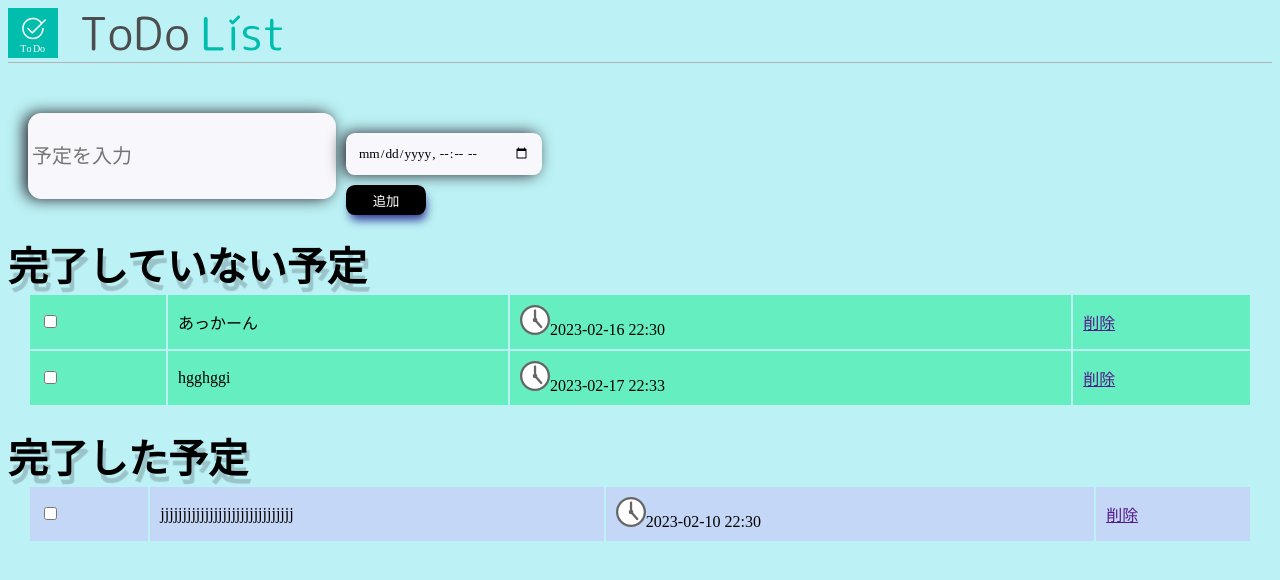
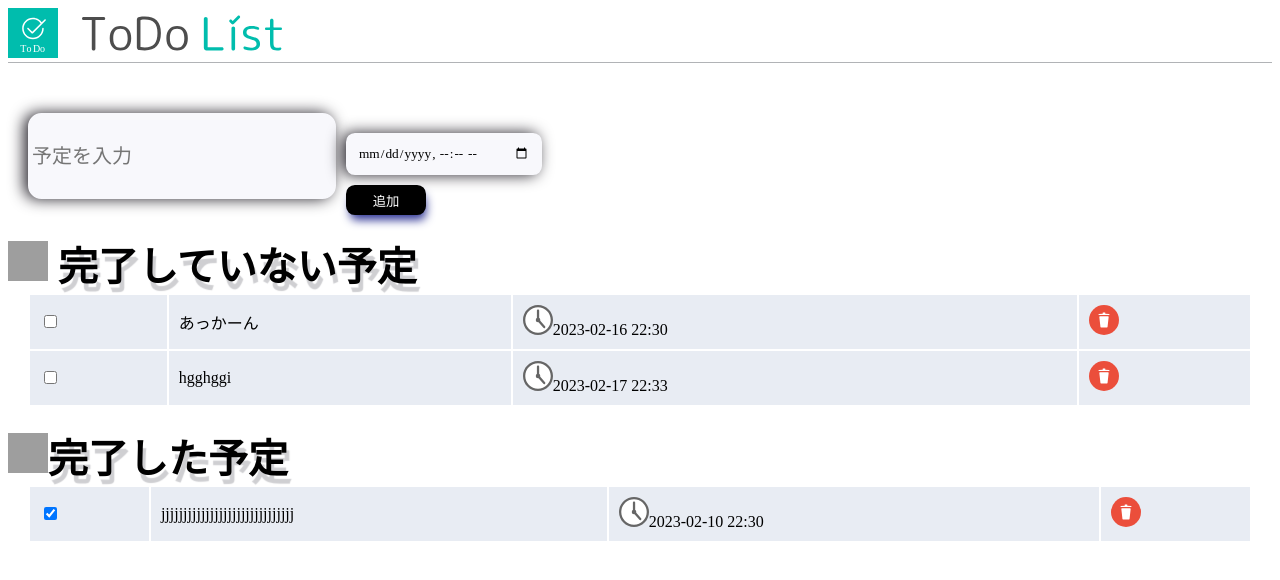
Before and after one commit to 2022AIT-OOP2-G07/Todo, a Flask app: page / in a window 1280 px wide. Shown: the top 580 px of the page. Run offline with Flask 2, Linux system fonts and the light colour scheme; data comes from the database, SQL or seed files in the repository; both versions use the stored data as it was after the commit; grey boxes are pictures that could not be loaded.

Commit message:
一旦動きます

```diff
--- a/static/css/main.css
+++ b/static/css/main.css
@@ -1,17 +1,16 @@
 img#logomark {
   width: 50px;
   height: 50px;
-
 }
 
-img#logoword{
+img#logoword {
   margin-left: 20px;
   width: 200px;
   height: 50px;
 }
 
-header{
-    border-bottom:1px solid #B1B3B6;
+header {
+  border-bottom: 1px solid #b1b3b6;
   margin-bottom: 50px;
 }
 
@@ -22,7 +21,6 @@ h1 {
 
 form {
   background-color: #fff;
-
 }
 
 #todo {
@@ -30,8 +28,8 @@ form {
   height: 80px;
   font-size: 20px;
   margin-left: 20px;
-    border: 2px solid #F8F8FC;
-    background-color: #F8F8FC;
+  border: 2px solid #f8f8fc;
+  background-color: #f8f8fc;
   border-radius: 0.67em;
   box-shadow: -4px 0px 15px 0px #28252d;
   float: left;
@@ -41,12 +39,12 @@ form {
   outline: 0;
 }
 
-input#limit{
+input#limit {
   margin-top: 20px;
   margin-left: 10px;
   margin-bottom: 10px;
-    border: 2px solid #F8F8FC;
-    background-color: #F8F8FC;
+  border: 2px solid #f8f8fc;
+  background-color: #f8f8fc;
   border-radius: 0.67em;
   box-shadow: -4px 0px 15px 0px #28252d;
   padding: 10px;
@@ -56,7 +54,7 @@ input#limit[type="datetime-local"]:focus {
   outline: 0;
 }
 
-button#add-submit{
+button#add-submit {
   margin-left: 10px;
   width: 80px;
   height: 30px;
@@ -65,51 +63,67 @@ button#add-submit{
   border: 2px solid #000;
   border-radius: 0.67em;
 }
-button#add-submit:hover{
+button#add-submit:hover {
   background-color: #00bcad;
   border: 2px solid #00bcad;
 }
 
-div#message-container{
+div#message-container {
   clear: left;
 }
 
-.delete_button{
+.delete_button {
   background-color: red;
   width: 20px;
   height: 20px;
 }
-td > button{
+td > button {
   background-color: red;
   color: white;
 }
 
-input[type="checkbox"]{
-    color: #00bcad;
-}
-
-#todo_table{
+#todo_table {
   width: 100%;
 }
 
-#todo_table tr{
-    background-color: #65eec0;
+#todo_table tr {
+  background-color: #e8ecf3;
 }
 
-#todo_check_table{
+#todo_check_table {
   margin-top: 0px;
   width: 100%;
 }
 
-#todo_check_table tr{
-    background-color: #c4d7f6;
+#todo_check_table tr {
+  background-color: #e8ecf3;
 }
 
-#strcolor{
+#strcolor {
   color: rgb(242, 157, 83);
 }
 
-#incomplete_schedule{
+#incomp_img {
+  width: 40px;
+  height: 40px;
+}
+
+#comp_img {
+  width: 40px;
+  height: 40px;
+}
+
+#incomplete_schedule {
+  margin: 0;
+
+  text-shadow: 3px 8px 1px rgba(30, 30, 43, 0.213);
+
+  color: black;
+
+  cursor: pointer;
+}
+
+#complete_schedule {
   margin: 0;
 
   text-shadow: 3px 8px 1px rgba(30, 30, 43, 0.213);
@@ -117,76 +131,81 @@ input[type="checkbox"]{
   color: black;
 }
 
-#checked_schedule{
-
-    margin: 0;
-
-    text-shadow: 3px 8px 1px rgba(30, 30, 43, 0.213);
-
-    color: black;
-} */
+.degree_90 {
+  transform: rotate(90deg);
+}
 
 a.delete_button {
   color: white;
 }
 
-  a.delete_button:hover{
+a.delete_button:hover {
   color: red;
 }
 
-td{
-    padding : 10px !important;
+td {
+  padding: 10px !important;
   margin: 10px;
   vertical-align: middle;
 }
 
-  .schedule{
+.schedule {
   box-shadow: -4px 0px 15px 0px #28252d;
   border-radius: 10px;
 }
 
-  #add-submit{
+#add-submit {
   box-shadow: 2px 7px 10px -2px #313796;
   border-radius: 100px;
-    transition:0.3s;
+  transition: 0.3s;
   cursor: pointer;
 }
 
-  #add-submit:hover{
+#add-submit:hover {
   box-shadow: none;
   transform: translateY(7px);
 }
 
-  #limit_image{
+#limit_image {
   width: 30px;
   height: 30px;
 }
 
-  .delete_button{
+.delete_button {
   background: transparent;
   width: 30px;
   height: 30px;
   cursor: pointer;
 }
 
-  .width10{
+.width10 {
   width: 100px;
 }
 
-  .width40{
+.width40 {
   width: 600px;
 }
 
-  #no_check{
+#no_check {
   margin: 20px;
   margin-top: 0;
+  display: block;
 }
 
-  #checked{
+#no_check.toggle {
+  display: none;
+}
+
+#checked.toggle {
+  display: none;
+}
+
+#checked {
   margin: 20px;
   margin-top: 0px;
 }
 
-*{
-    font-family:"ヒラギノ丸ゴ Pro W4","ヒラギノ丸ゴ Pro","Hiragino Maru Gothic Pro";
+* {
+  font-family: "ヒラギノ丸ゴ Pro W4", "ヒラギノ丸ゴ Pro",
+    "Hiragino Maru Gothic Pro";
 }
--- a/templates/index.html
+++ b/templates/index.html
@@ -12,7 +12,7 @@
 
     <script defer src="{{ url_for('static', filename='todo.js') }}"></script>
 </head>
-<body style="background-color: rgb(188, 242, 245);">
+<!-- <body style="background-color: rgb(188, 242, 245);"> -->
     <header>
         <img src="/static/img/logo/ver01.svg" alt="✅" id="logomark"/>
         <img src="/static/img/logo/ver02.svg" alt="✅" id="logoword">
@@ -35,7 +35,7 @@
             <div id="error-container" role="alert" style="display: none;"></div>
             <h2>{{ result_message }}</h2>
 
-            <h1 id="incomplete_schedule">完了していない予定</h1>
+            <h1 id="incomplete_schedule"><img src="https://img1.kakaku.k-img.com/images/productimage/fullscale/K0000286516.jpg" id="incomp_img" class="degree_90"> 完了していない予定</h1>
     <div id="no_check">
         <table id="todo_table">
 
@@ -48,7 +48,7 @@
                         <!--<td><button type="button" id="edit-{{item[0]}}", name="edit-{{item[0]}}", value="{{item[0]}}">編集</button></td>-->
                         <td id="kigen"><img id="limit_image" src="/static/img/other/limit.svg" alt="limit.svg">{{item[2]}}</td>
 
-                        <td><a href="" id={{item[0]}} class="delete_button">削除</a></td>
+                        <td><img src="/static/img/button/delete.svg" id={{item[0]}} class="delete_button"></td>
                         <!--<td><button type="button" id="edit-{{item[0]}}", name="edit-{{item[0]}}", value="{{item[0]}}">編集</button></td>-->
                     </tr>
                     {% else %}
@@ -56,20 +56,20 @@
                 {% endfor %}
         </table>
     </div>
-    <h1 id="checked_schedule">完了した予定</h1>
+    <h1 id="complete_schedule"><img src="https://img1.kakaku.k-img.com/images/productimage/fullscale/K0000286516.jpg" id="comp_img" class="degree_90">完了した予定</h1>
     <div id="checked">
         <table id="todo_check_table">
 
                 {% for item in check_data %}
                     <tr id="todo_row_id-{{item[0]}}" class="todo_row_id">
                         <td>
-                            <input type="checkbox" id="{{item[0]}}" />
+                            <input type="checkbox" id="{{item[0]}}" checked="checked" />
                         </td>
                         <td id="yotei">{{item[1]}}</td>
                         <!--<td><button type="button" id="edit-{{item[0]}}", name="edit-{{item[0]}}", value="{{item[0]}}">編集</button></td>-->
                         <td id="kigen"><img id="limit_image" src="/static/img/other/limit.svg" alt="limit.svg">{{item[2]}}</td>
 
-                        <td><a href="" id={{item[0]}} class="delete_button">削除</a></td>
+                        <td><img src="/static/img/button/delete.svg" id={{item[0]}} class="delete_button"></td>
                         <!--<td><button type="button" id="edit-{{item[0]}}", name="edit-{{item[0]}}", value="{{item[0]}}">編集</button></td>-->
                     </tr>
                     {% else %}
```
Also changed, not shown: static/todo.js (+126 -240 lines), todo_list.db. Lines whose indentation alone changed are shown as unchanged.
